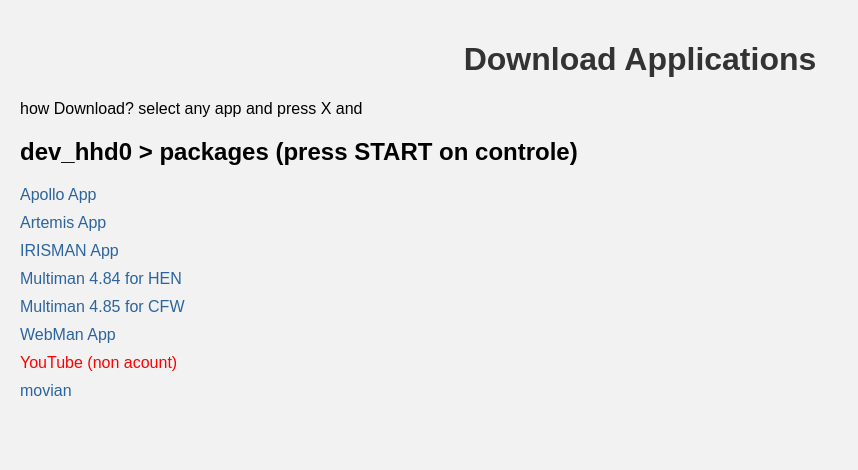
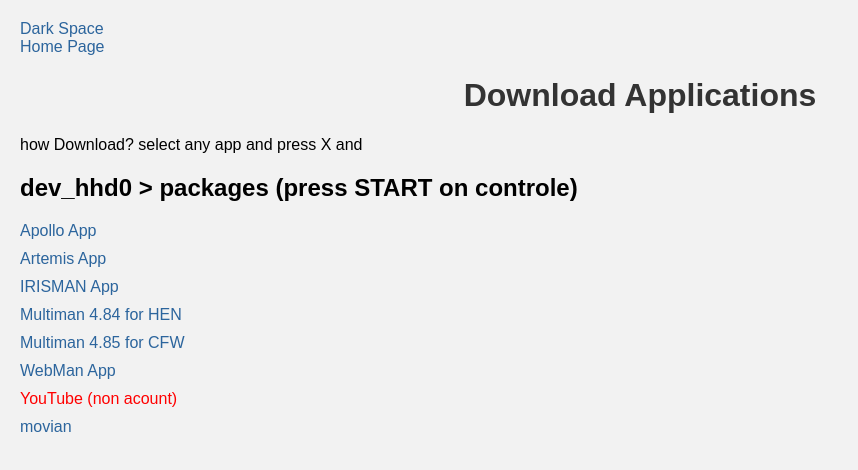
Before and after one commit to k7sd/app, a plain HTML site: page index.html in a window 1280 px wide. Shown: the whole page, without its empty margins (0-858 px from the left). Drawn offline with Linux system fonts and the light colour scheme.

Commit message:
Update index.html

```diff
--- a/index.html
+++ b/index.html
@@ -36,6 +36,10 @@
     </style>
 </head>
 <body>
+      <a href="https://discord.gg/4ZR8QQXFKw">Dark Space</a>
+
+    <br>
+  <a href="https://k7sd.github.io/home/">Home Page</a>
     <h1>Download Applications</h1>
    <p > how Download?
     select any app and press X and</p>
```
